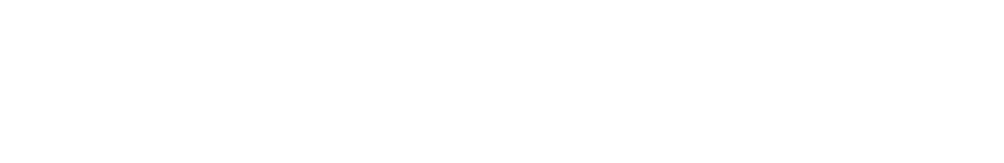
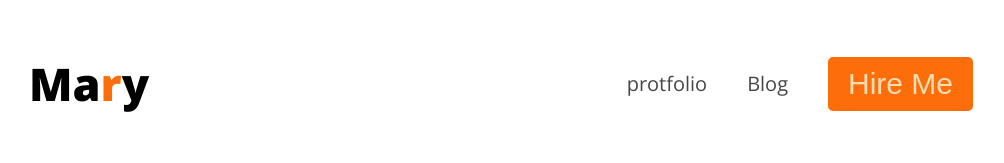
Before and after one commit to Rabiul-83/web-protfolio, a plain HTML site: page index.html in a window 1280 px wide. Shown: the whole page, without its empty margins (129-1133 px from the left). Drawn offline with nearby package versions, Linux system fonts and the light colour scheme.

Commit message:
the new code added

```diff
--- a/index.html
+++ b/index.html
@@ -4,10 +4,25 @@
     <meta charset="UTF-8">
     <meta name="viewport" content="width=device-width, initial-scale=1.0">
     <title>web-protfolio</title>
+
+    <link rel="preconnect" href="https://fonts.googleapis.com">
+<link rel="preconnect" href="https://fonts.gstatic.com" crossorigin>
+<link href="https://fonts.googleapis.com/css2?family=Open+Sans:ital,wght@0,300..800;1,300..800&display=swap" rel="stylesheet">
+
+    <link rel="stylesheet" href="./style.css">
 </head>
-<body>
+<body class="open-sans-normal">
 
-    <header></header>
+    <header>
+        <nav>
+            <h3>Ma<span>r</span>y</h3>
+            <ul>
+                <li><a href="">protfolio</a></li>
+                <li><a href="">Blog</a></li>
+                <li><a href=""><button>Hire Me</button></a></li>
+            </ul>
+        </nav>
+    </header>
 
     <main></main>
 
--- /dev/null
+++ b/style.css
@@ -0,0 +1,48 @@
+.open-sans-normal {
+  font-family: "Open Sans", sans-serif;
+  font-optical-sizing: auto;
+  font-style: normal;
+  font-variation-settings:
+    "wdth" 100;
+}
+
+
+
+
+nav{
+    display: flex;
+    align-items: center;
+    justify-content: space-between;
+    margin: 0 150px;
+}
+nav h3{
+    font-size: 45px;
+    font-weight: 800;
+}
+nav h3 span{
+color: #FD6E0A;
+}
+nav ul{
+    display: flex;
+    align-items: center;
+
+}
+nav ul li{
+    list-style: none;
+
+}
+nav ul li a{
+    text-decoration: none;
+    margin: 0 20px;
+    font-size: 20px;
+    color: #474747;
+}
+ul li a button{
+    color: wheat;
+    font-size: 30px;
+    border-radius: 5px;
+    background-color: #FD6E0A;
+    padding: 10px 20px;
+    border: none;
+    cursor: pointer;
+}
```
